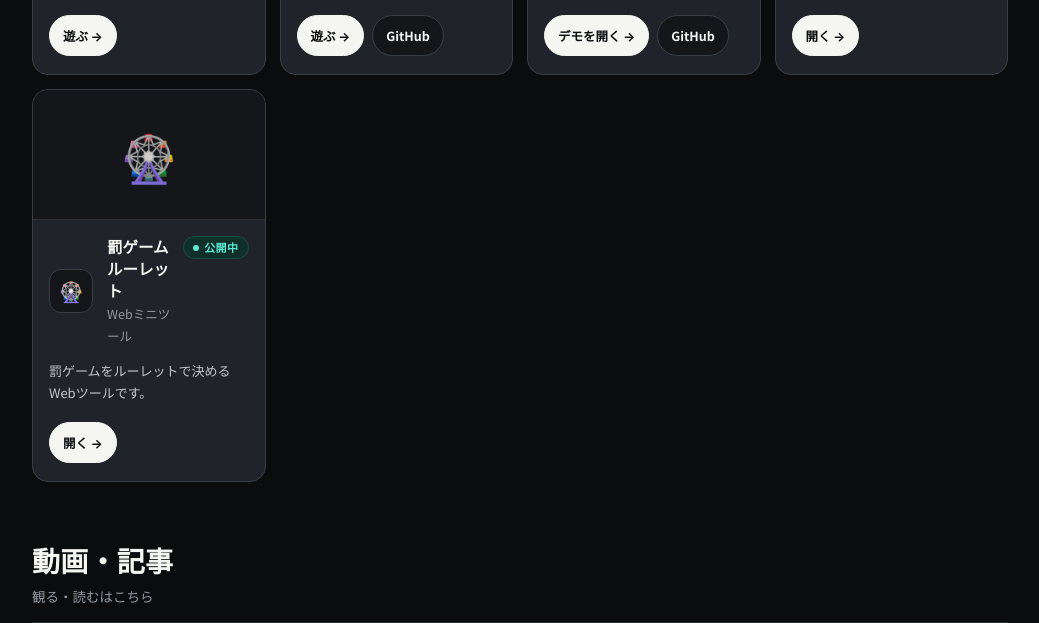
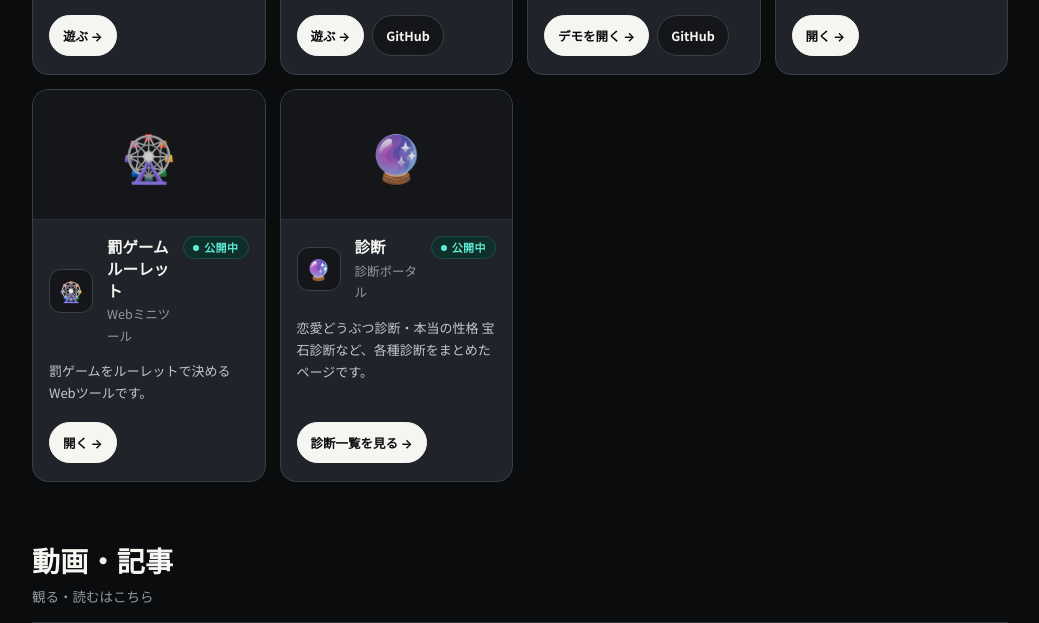
Before and after one commit to Tosh1000950/Tosh1000950.github.io, a plain HTML site: page index.html in a window 1280 px wide. Shown: the part 1159-1782 px from the top of the page, without its empty margins (120-1159 px from the left). Drawn offline with Linux system fonts and the light colour scheme.

Commit message:
Move diagnosis entry to works grid as portal card; hide bottom diagnosis section

```diff
--- a/index.html
+++ b/index.html
@@ -162,7 +162,7 @@
       <a href="#works">ゲーム・ツール</a>
       <a href="#media">動画・記事</a>
       <a href="#shop">販売</a>
-      <a href="#shindan">診断</a>
+      <a href="https://tosh1000950.github.io/shindan/" target="_blank" rel="noopener">診断</a>
       <a href="#links">Links</a>
     </nav>
   </header>
@@ -303,6 +303,28 @@
           </div>
         </div>
       </article>
+
+      <article class="card">
+        <div class="card-media card-media--ph" aria-hidden="true">
+          <span class="ph-emoji">🔮</span>
+        </div>
+        <div class="card-body">
+          <div class="card-head-row">
+            <div class="card-top">
+              <div class="icon" aria-hidden="true">🔮</div>
+              <div>
+                <h3>診断</h3>
+                <div class="sub">診断ポータル</div>
+              </div>
+            </div>
+            <span class="badge badge-live">公開中</span>
+          </div>
+          <p class="card-desc">恋愛どうぶつ診断・本当の性格 宝石診断など、各種診断をまとめたページです。</p>
+          <div class="card-actions">
+            <a class="btn btn-primary" href="https://tosh1000950.github.io/shindan/" target="_blank" rel="noopener">診断一覧を見る →</a>
+          </div>
+        </div>
+      </article>
     </div>
   </section>
 
@@ -393,8 +415,9 @@
     </div>
   </section>
 
-  <!-- DIAGNOSIS — small, quiet -->
-  <section id="shindan" aria-labelledby="shindan-h">
+  <!-- DIAGNOSIS — 2026-11-18: 診断はゲーム・ツール欄のポータルカードへ移行。
+       この場所は将来ほかのものを置くために残してあるが、現在は非表示。 -->
+  <section id="shindan" aria-labelledby="shindan-h" hidden style="display:none">
     <div class="sec-head small with-link"><h2 id="shindan-h">診断</h2><a class="sec-link" href="shindan/">診断一覧を見る →</a></div>
     <div class="diag-grid">
       <a class="diag-card" href="shindan/animal-love/" style="text-decoration:none;">
```
